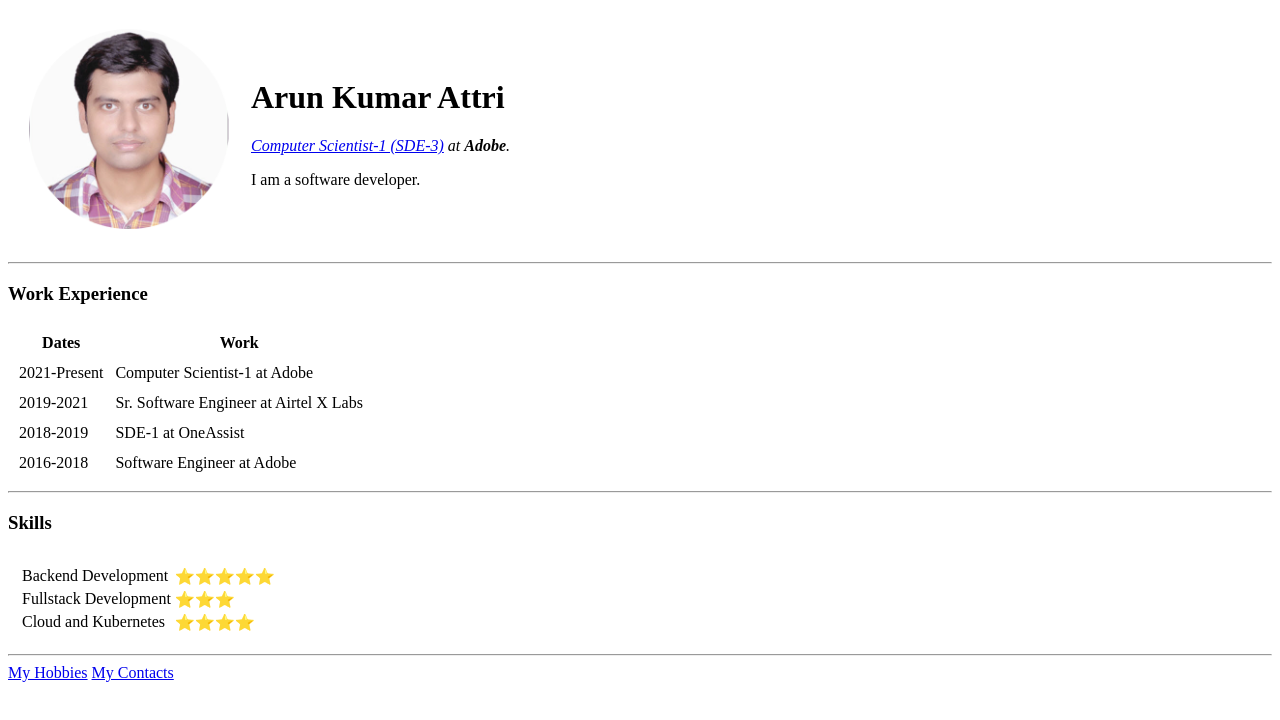
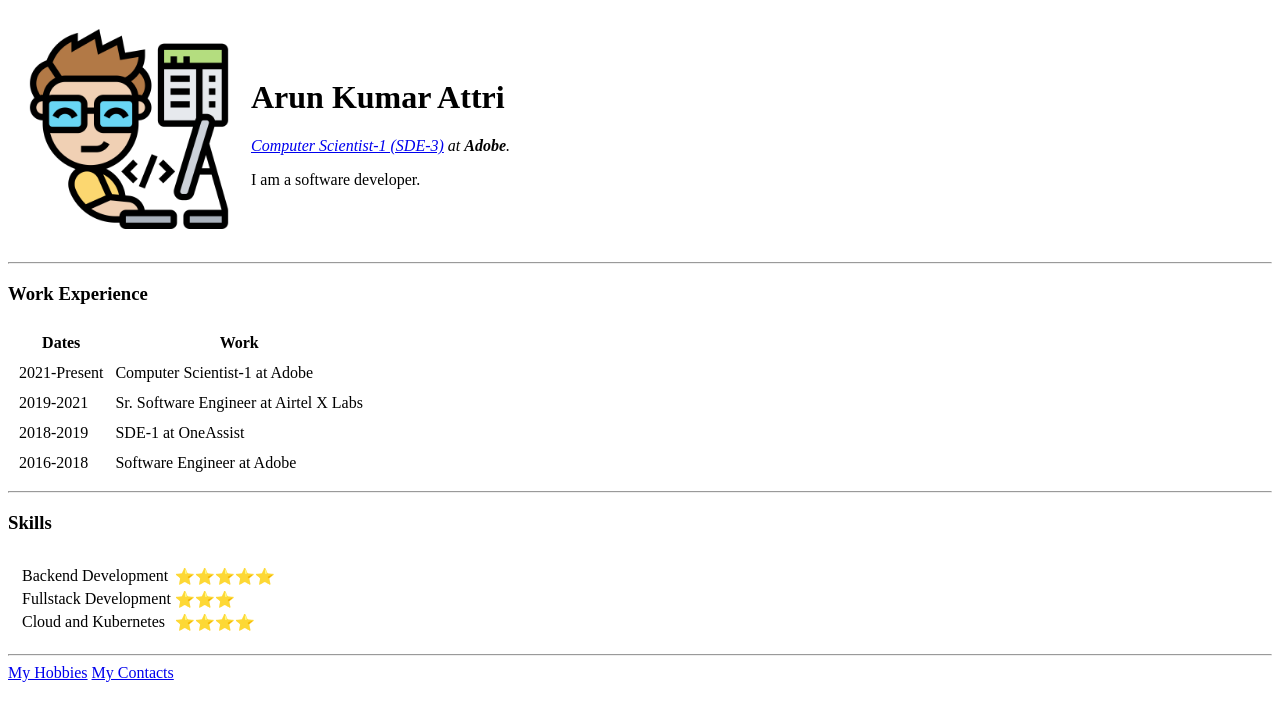
Before and after one commit to arunattri26/personal-site-html, a plain HTML site: page index.html in a window 1280 px wide. Drawn offline with Linux system fonts and the light colour scheme.

Commit message:
updated profile pic

```diff
--- a/index.html
+++ b/index.html
@@ -9,7 +9,7 @@
 <body>
   <table cellspacing="20">
     <tr>
-      <td><img src="images/arun.png" width="200" alt="Arun profile picture"></td>
+      <td><img src="images/programmer.png" width="200" alt="Arun profile picture"></td>
       <td>
         <h1>Arun Kumar Attri</h1>
         <p><em><a href="linkedin.com/in/arun-kumar-attri-a6b24b37">Computer Scientist-1 (SDE-3)</a> at <strong>Adobe</strong>.</em></p>
```
Also changed, not shown: images/arun.png (deleted), images/programmer.png (added).
